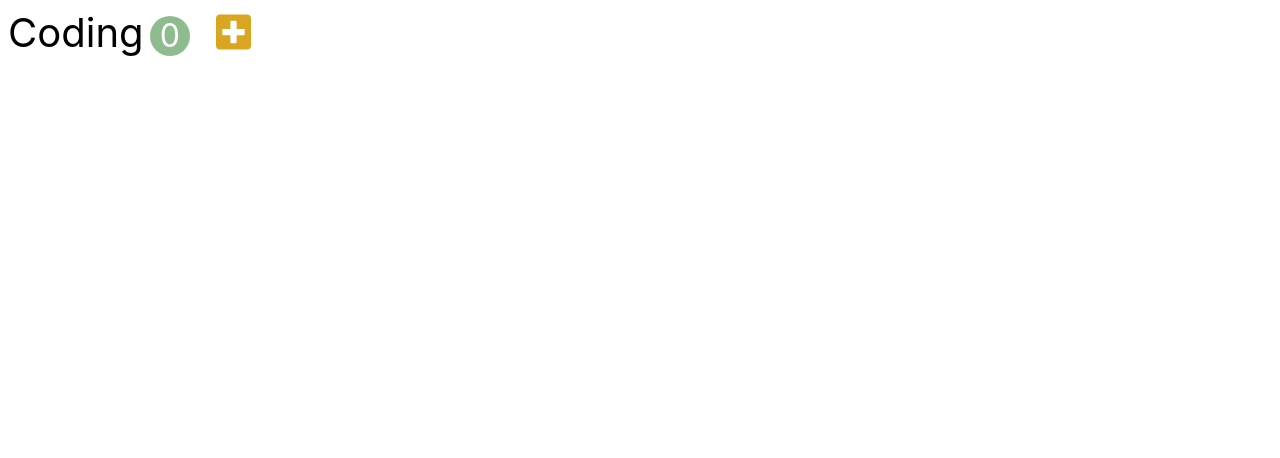
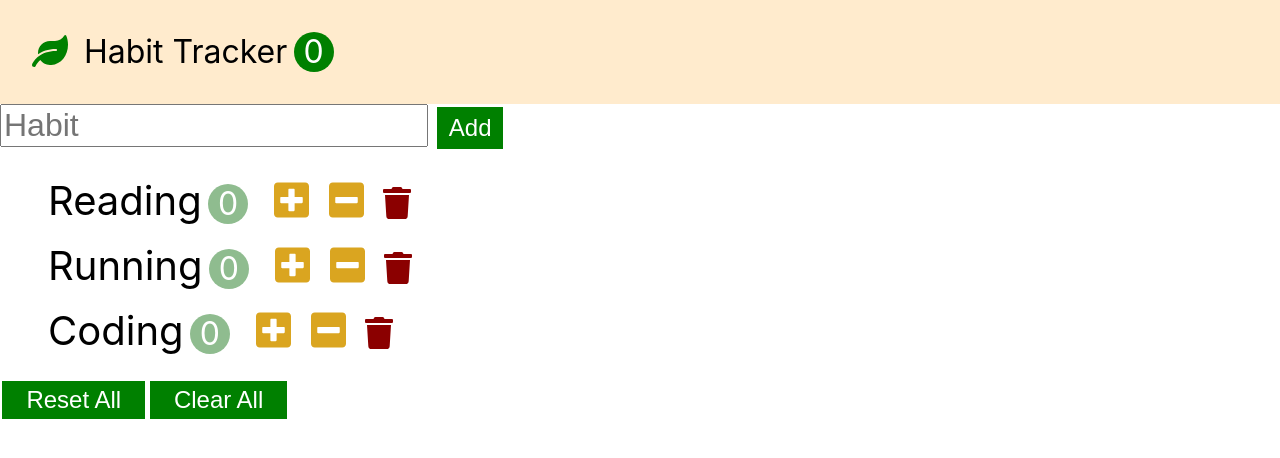
Before and after one commit to dlalstj0213/Study.ReactJS, a React (Create React App) app in the folder react-basic/habit-tracker/: page / in a window 1280 px wide. Shown: the top 458 px of the page. Built offline with nearby package versions, Linux system fonts and the light colour scheme.

Commit message:
change source code index.js

```diff
--- a/react-basic/habit-tracker/src/index.js
+++ b/react-basic/habit-tracker/src/index.js
@@ -12,10 +12,10 @@ ReactDOM.render(
 	/**
 	 * Class, PureComponent, function Component, memo
 	 */
-	//<App />,
+	<App />,
 	/**
 	 * React Hook
 	 */
-	<SimpleHabit></SimpleHabit>,
+	//<SimpleHabit></SimpleHabit>,
 	document.getElementById('root')
 );
```
